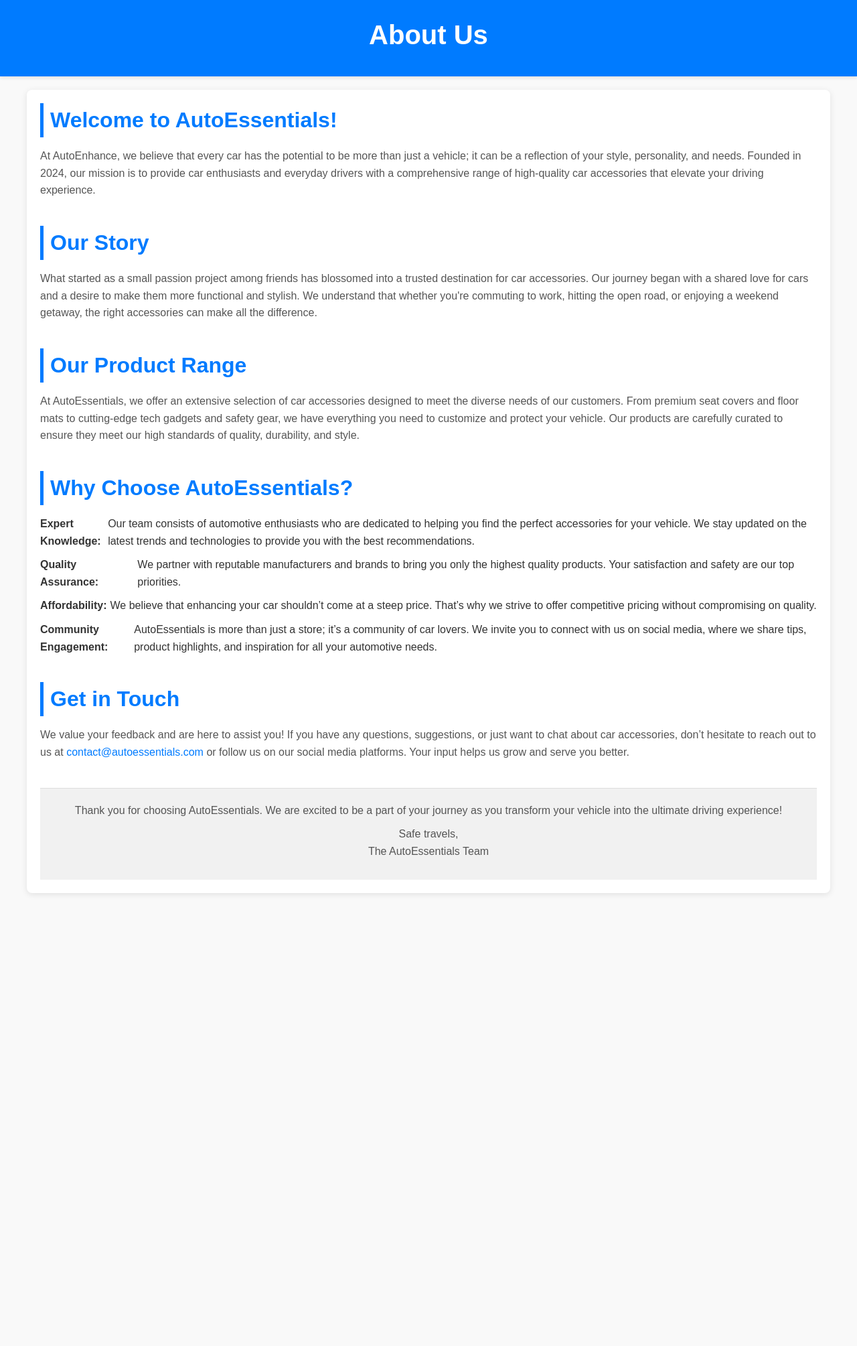
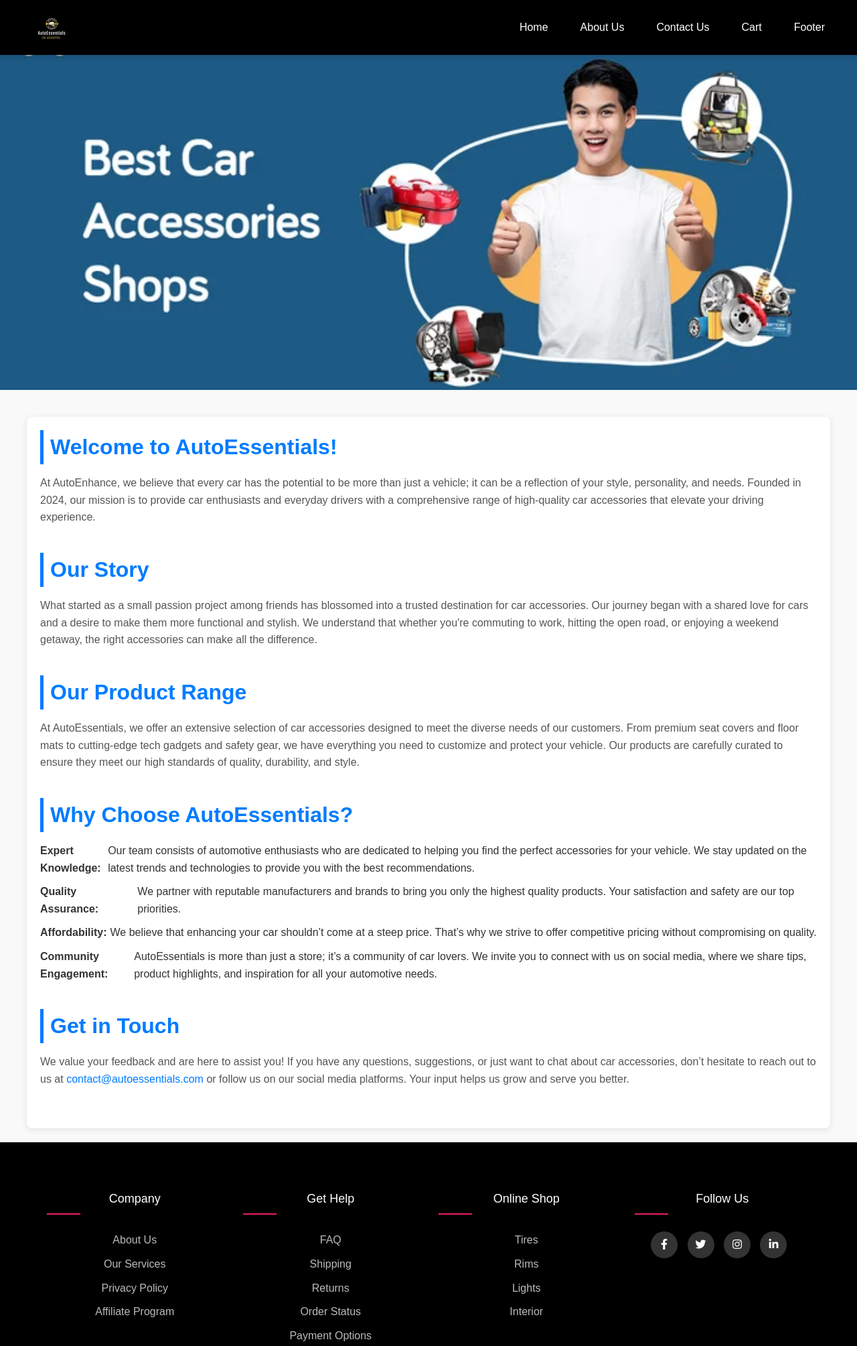
Before and after one commit to taha7091/e-commerce-last-version-, a plain HTML site: page aboutus.html in a window 1280 px wide. Shown: the whole page at 67% size. Before the commit the page ends 1353 px from the top, so only its background shows below. Drawn offline with Linux system fonts and the light colour scheme.

Commit message:
modify the design of the abou us added the navbar and the footer, solve an issue was in the admin page i was not able to display the product in it at the end the local storage was full so i solved it and now i able to add added the toggle of the hamburger menue for the index inside of the category js added a hero section for the about us

```diff
--- a/aboutus.css
+++ b/aboutus.css
@@ -6,7 +6,7 @@
 }
 
 body {
-    font-family: 'Arial', sans-serif;
+  font-family: "Arial", sans-serif;
   line-height: 1.6;
   color: #333;
   background-color: #f9f9f9;
@@ -14,18 +14,13 @@
   padding: 0;
 }
 
-/* Header Section */
-header {
-    background-color: #007bff;
-    color: #fff;
-    padding: 20px 10px;
-    text-align: center;
-    box-shadow: 0 2px 5px rgba(0, 0, 0, 0.1);
-}
-
-header h1 {
-    font-size: 2.5rem;
-    margin-bottom: 10px;
+.background {
+  background-image: url(images/hero/Best_Car_Accessories_Shops.webp); /* Background image */
+  background-repeat: no-repeat; /* Prevent repetition of the image */
+  background-size: cover; /* Ensure the image covers the entire background */
+  background-position: center; /* Center the image */
+  width: 100%; /* Ensure the background spans full width */
+  height: 500px; /* Fixed height */
 }
 
 /* Main Content */
--- a/aboutus.html
+++ b/aboutus.html
@@ -1,51 +1,165 @@
 <!DOCTYPE html>
 <html lang="en">
   <head>
-    <meta charset="UTF-8">
-    <meta name="viewport" content="width=device-width, initial-scale=1.0">
+    <meta charset="UTF-8" />
+    <meta name="viewport" content="width=device-width, initial-scale=1.0" />
     <title>About Us - AutoEnhance</title>
-    <link rel="stylesheet" href="aboutus.css"> <!-- Link to your CSS file -->
+    <link rel="stylesheet" href="aboutus.css" />
+    <link rel="stylesheet" href="style.css" />
+    <link
+      rel="stylesheet"
+      type="text/css"
+      href="https://cdnjs.cloudflare.com/ajax/libs/font-awesome/5.15.1/css/all.min.css"
+    />
+    <!-- Link to your CSS file -->
   </head>
   <body>
     <header>
-        <h1>About Us</h1>
+      <!--navbar-->
+      <nav class="navbar">
+        <div class="logo">
+          <img src="images/logo/logo.JPG" alt="logo" />
+        </div>
+        <div class="nav-links">
+          <ul class="links">
+            <li><a href="index.html">Home</a></li>
+            <li><a href="aboutus.html">About Us</a></li>
+            <li><a href="contactus.html">Contact Us</a></li>
+            <li><a href="cart.html">Cart</a></li>
+            <li><a href="admin.html">Footer</a></li>
+          </ul>
+        </div>
+        <div class="ham"><span></span><span></span><span></span></div>
+      </nav>
     </header>
-
+    <section class="background"></section>
     <main>
       <section>
         <h2>Welcome to AutoEssentials!</h2>
-            <p>At AutoEnhance, we believe that every car has the potential to be more than just a vehicle; it can be a reflection of your style, personality, and needs. Founded in 2024, our mission is to provide car enthusiasts and everyday drivers with a comprehensive range of high-quality car accessories that elevate your driving experience.</p>
+        <p>
+          At AutoEnhance, we believe that every car has the potential to be more
+          than just a vehicle; it can be a reflection of your style,
+          personality, and needs. Founded in 2024, our mission is to provide car
+          enthusiasts and everyday drivers with a comprehensive range of
+          high-quality car accessories that elevate your driving experience.
+        </p>
       </section>
 
       <section>
         <h2>Our Story</h2>
-            <p>What started as a small passion project among friends has blossomed into a trusted destination for car accessories. Our journey began with a shared love for cars and a desire to make them more functional and stylish. We understand that whether you're commuting to work, hitting the open road, or enjoying a weekend getaway, the right accessories can make all the difference.</p>
+        <p>
+          What started as a small passion project among friends has blossomed
+          into a trusted destination for car accessories. Our journey began with
+          a shared love for cars and a desire to make them more functional and
+          stylish. We understand that whether you're commuting to work, hitting
+          the open road, or enjoying a weekend getaway, the right accessories
+          can make all the difference.
+        </p>
       </section>
 
       <section>
         <h2>Our Product Range</h2>
-            <p>At AutoEssentials, we offer an extensive selection of car accessories designed to meet the diverse needs of our customers. From premium seat covers and floor mats to cutting-edge tech gadgets and safety gear, we have everything you need to customize and protect your vehicle. Our products are carefully curated to ensure they meet our high standards of quality, durability, and style.</p>
+        <p>
+          At AutoEssentials, we offer an extensive selection of car accessories
+          designed to meet the diverse needs of our customers. From premium seat
+          covers and floor mats to cutting-edge tech gadgets and safety gear, we
+          have everything you need to customize and protect your vehicle. Our
+          products are carefully curated to ensure they meet our high standards
+          of quality, durability, and style.
+        </p>
       </section>
 
       <section>
         <h2>Why Choose AutoEssentials?</h2>
         <ul>
-                <li><strong>Expert Knowledge:</strong> Our team consists of automotive enthusiasts who are dedicated to helping you find the perfect accessories for your vehicle. We stay updated on the latest trends and technologies to provide you with the best recommendations.</li>
-                <li><strong>Quality Assurance:</strong> We partner with reputable manufacturers and brands to bring you only the highest quality products. Your satisfaction and safety are our top priorities.</li>
-                <li><strong>Affordability:</strong> We believe that enhancing your car shouldn’t come at a steep price. That’s why we strive to offer competitive pricing without compromising on quality.</li>
-                <li><strong>Community Engagement:</strong> AutoEssentials is more than just a store; it’s a community of car lovers. We invite you to connect with us on social media, where we share tips, product highlights, and inspiration for all your automotive needs.</li>
+          <li>
+            <strong>Expert Knowledge:</strong> Our team consists of automotive
+            enthusiasts who are dedicated to helping you find the perfect
+            accessories for your vehicle. We stay updated on the latest trends
+            and technologies to provide you with the best recommendations.
+          </li>
+          <li>
+            <strong>Quality Assurance:</strong> We partner with reputable
+            manufacturers and brands to bring you only the highest quality
+            products. Your satisfaction and safety are our top priorities.
+          </li>
+          <li>
+            <strong>Affordability:</strong> We believe that enhancing your car
+            shouldn’t come at a steep price. That’s why we strive to offer
+            competitive pricing without compromising on quality.
+          </li>
+          <li>
+            <strong>Community Engagement:</strong> AutoEssentials is more than
+            just a store; it’s a community of car lovers. We invite you to
+            connect with us on social media, where we share tips, product
+            highlights, and inspiration for all your automotive needs.
+          </li>
         </ul>
       </section>
 
       <section>
         <h2>Get in Touch</h2>
-            <p>We value your feedback and are here to assist you! If you have any questions, suggestions, or just want to chat about car accessories, don’t hesitate to reach out to us at <a href="mailto:contact@autoessentials.com">contact@autoessentials.com</a> or follow us on our social media platforms. Your input helps us grow and serve you better.</p>
+        <p>
+          We value your feedback and are here to assist you! If you have any
+          questions, suggestions, or just want to chat about car accessories,
+          don’t hesitate to reach out to us at
+          <a href="mailto:contact@autoessentials.com"
+            >contact@autoessentials.com</a
+          >
+          or follow us on our social media platforms. Your input helps us grow
+          and serve you better.
+        </p>
       </section>
-
-        <footer>
-            <p>Thank you for choosing AutoEssentials. We are excited to be a part of your journey as you transform your vehicle into the ultimate driving experience!</p>
-            <p>Safe travels,<br>The AutoEssentials Team</p>
+    </main>
+    <footer class="footer" id="footer">
+      <div class="container">
+        <div class="row">
+          <div class="footer-col">
+            <h4>company</h4>
+            <ul>
+              <li><a href="aboutus.html">about us</a></li>
+              <li><a href="product.html">our services</a></li>
+              <li><a href="#">privacy policy</a></li>
+              <li><a href="#">affiliate program</a></li>
+            </ul>
+          </div>
+          <div class="footer-col">
+            <h4>get help</h4>
+            <ul>
+              <li><a href="#">FAQ</a></li>
+              <li><a href="#">shipping</a></li>
+              <li><a href="#">returns</a></li>
+              <li><a href="#">order status</a></li>
+              <li><a href="#">payment options</a></li>
+            </ul>
+          </div>
+          <div class="footer-col">
+            <h4>online shop</h4>
+            <ul>
+              <li><a href="product.html">tires</a></li>
+              <li><a href="product.html">Rims</a></li>
+              <li><a href="product.html">Lights</a></li>
+              <li><a href="product.html">Interior</a></li>
+            </ul>
+          </div>
+          <div class="footer-col">
+            <h4>follow us</h4>
+            <div class="social-links">
+              <a href="https://facebook.com"
+                ><i class="fab fa-facebook-f"></i
+              ></a>
+              <a href="https://twitter.com"><i class="fab fa-twitter"></i></a>
+              <a href="https://instgram.com"
+                ><i class="fab fa-instagram"></i
+              ></a>
+              <a href="https://linkedin.com"
+                ><i class="fab fa-linkedin-in"></i
+              ></a>
+            </div>
+          </div>
+        </div>
+      </div>
     </footer>
-    </main>
+    <script src="category.js"></script>
   </body>
 </html>
--- a/category.js
+++ b/category.js
@@ -1,3 +1,13 @@
+// Get the hamburger icon and the menu
+const hamburger = document.querySelector('.ham');
+const menu = document.querySelector('.navbar');
+
+// Add a click event to toggle the 'active' class
+hamburger.addEventListener('click', () => {
+    hamburger.classList.toggle('active');  // Toggle animation on hamburger
+    menu.classList.toggle('active');  // Toggle menu visibility
+});
+
 function showAlert(message) {
     const alertBox = document.getElementById('custom-alert');
     const alertMessage = document.getElementById('alert-message');
```
Also changed, not shown: admin.html (+1 -0 lines), product.html (+1 -0 lines), product.js (+27 -20 lines), images/hero/Best_Car_Accessories_Shops.webp (added), images/hero/aboutus.jfif (added). Lines whose indentation alone changed are shown as unchanged.
